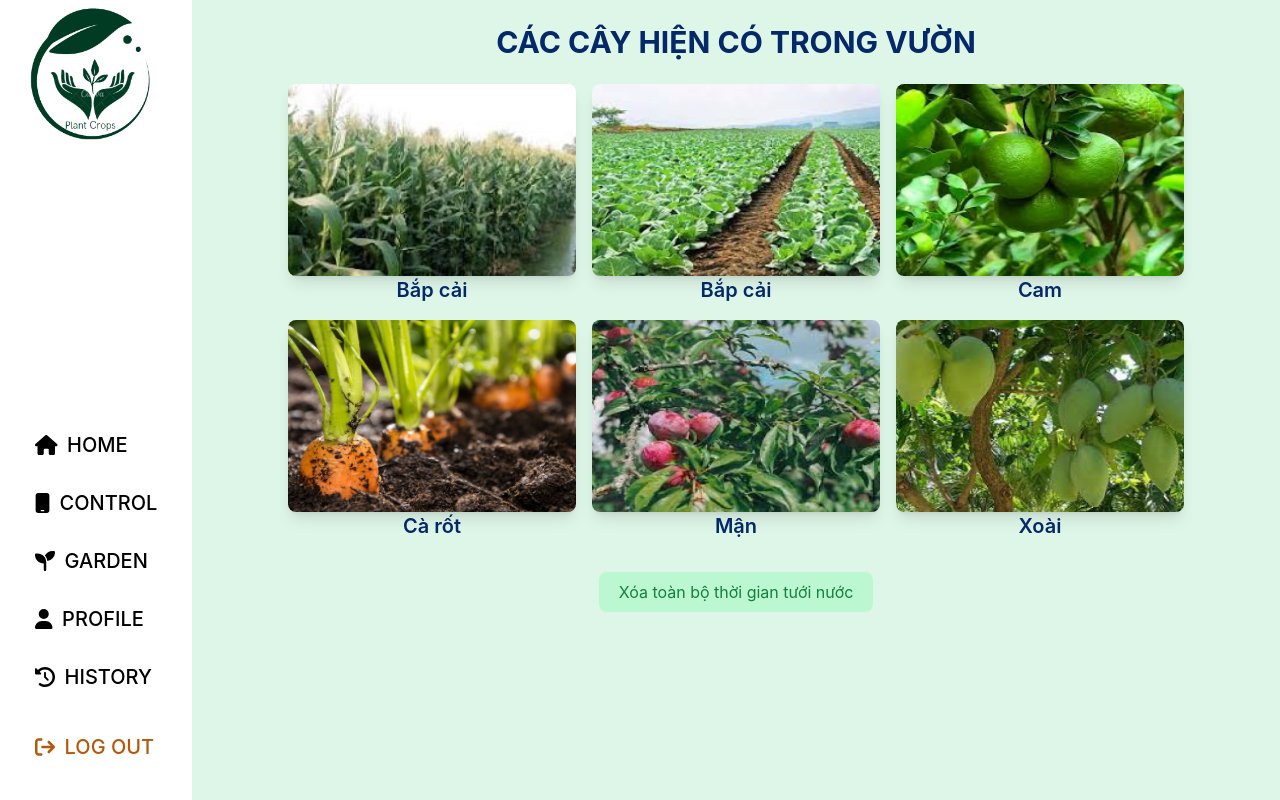
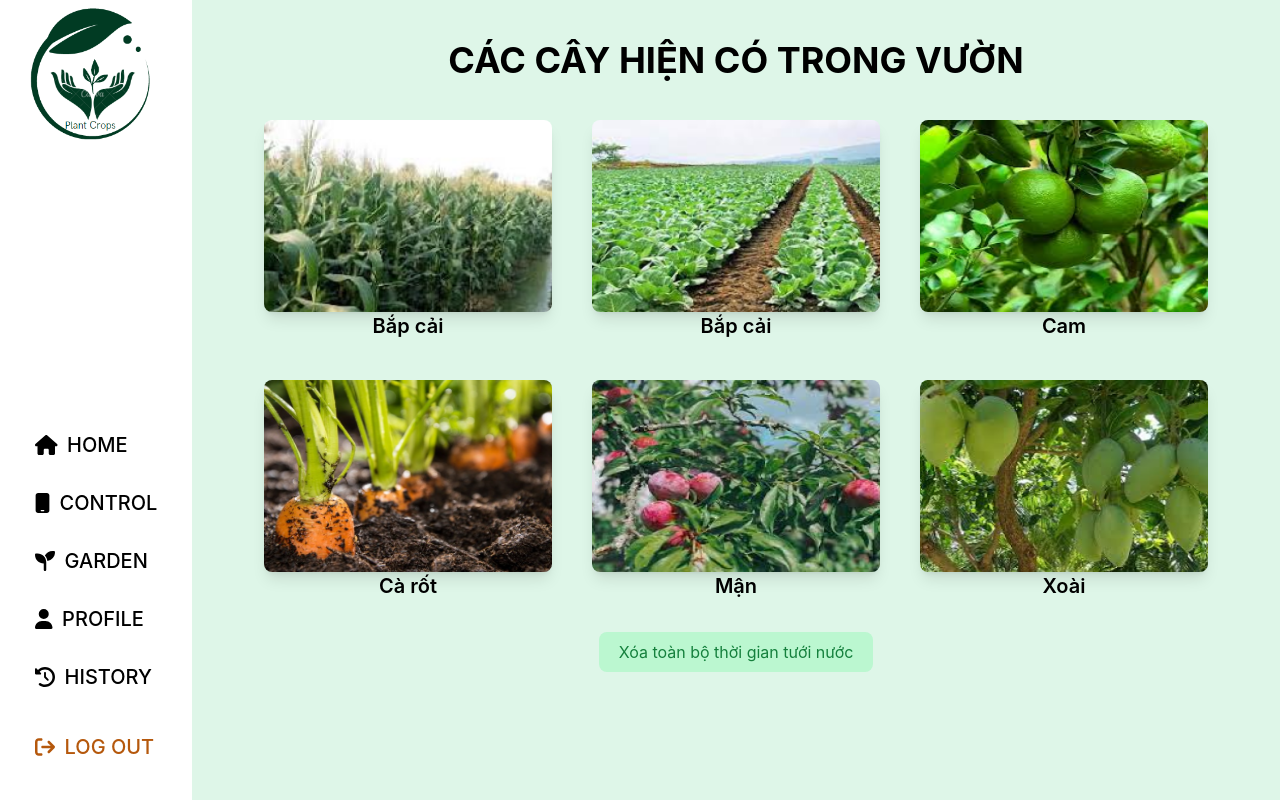
Before and after one commit to nguyenduyhung20/iot-garden, a React (Create React App) app in the folder client/: page /control in a window 1280 px wide. Built offline with nearby package versions, Linux system fonts and the light colour scheme; no server answers; sample sign-in values are in the browser's storage.

Commit message:
done card in homescreen

```diff
--- a/client/src/App.module.scss
+++ b/client/src/App.module.scss
@@ -7,7 +7,7 @@
     background-Color: #def6e8;
 
     h1 {
-        color: #052868;
+        color: #000000;
     }
 }
 
--- a/client/src/components/Control.js
+++ b/client/src/components/Control.js
@@ -70,9 +70,9 @@ function Control() {
     }
 
     return (
-        <div className="m-6">
-            <h1 className="text-3xl font-bold mb-6 text-center">CÁC CÂY HIỆN CÓ TRONG VƯỜN</h1>
-            <div className="flex flex-wrap justify-center items-center gap-4">
+        <div className="m-10">
+            <h1 className="text-4xl font-bold m-10 text-center">CÁC CÂY HIỆN CÓ TRONG VƯỜN</h1>
+            <div className="flex flex-wrap justify-center items-center gap-10">
                 {img.map((item, index) => (
                     <div key={index} className='flex flex-col items-center cursor-pointer space-y-4  transform transition-transform duration-500 hover:scale-105'>
                         <div
--- a/client/src/components/HomeScreen.js
+++ b/client/src/components/HomeScreen.js
@@ -60,12 +60,12 @@ function HomeScreen({ message }) {
 
     <div className="w-11/12 mx-auto my-10">
       <div className="mb-10">
-        <h1 className="text-4xl fold-bold text-center mb-10 text-gray-800">WELCOME TO GREEN GARDEN!</h1>
+        <h1 className="text-4xl font-bold text-center mb-10 text-gray-800">WELCOME TO GREEN GARDEN!</h1>
         <div className="grid grid-cols-1 sm:grid-cols-2 lg:grid-cols-4 gap-8">
           {renderCards()}
         </div>
       </div>
-      {titleHandle === 'Use' ? <div ref={handleProfile}>< Profile /></div> : <div><Chart ref={handleChart} titleHandle={titleHandle} /></div>}
+      {<div><Chart ref={handleChart} titleHandle={titleHandle} /></div>}
     </div>
   );
 }
```
